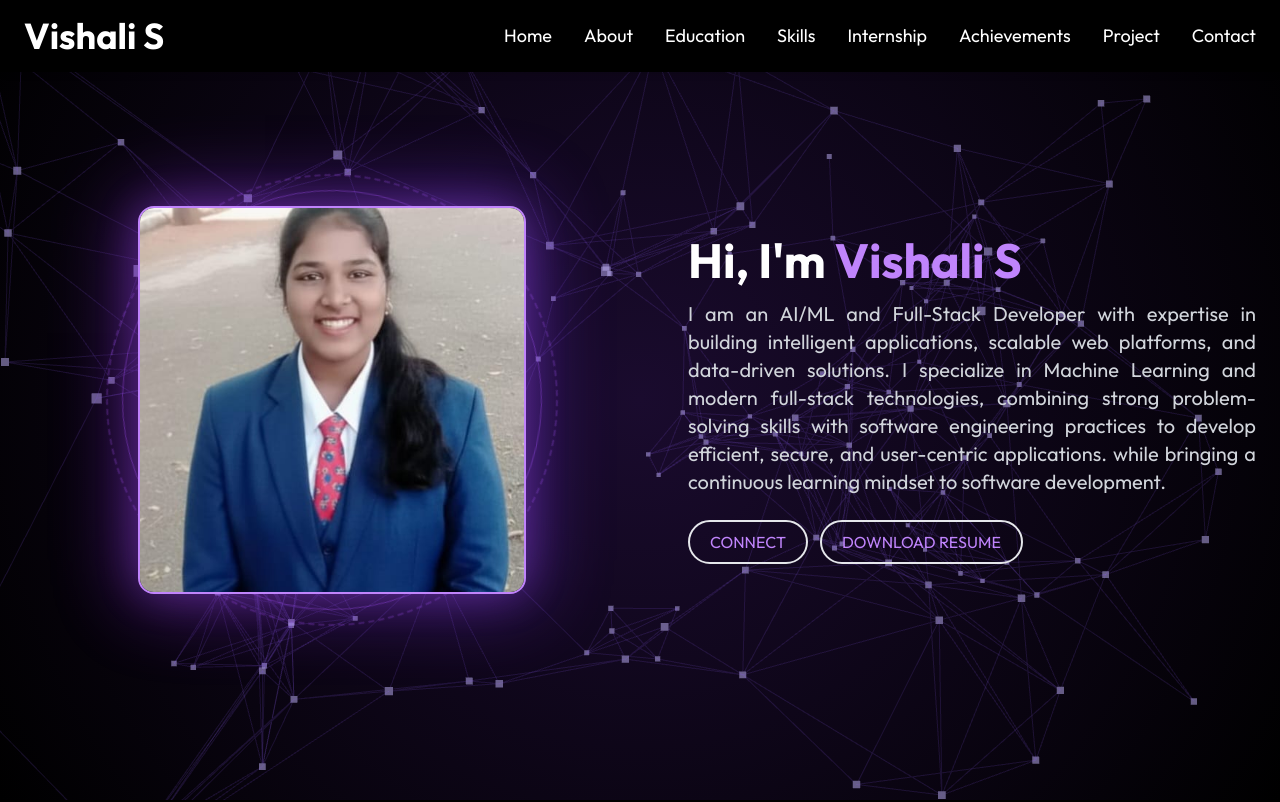
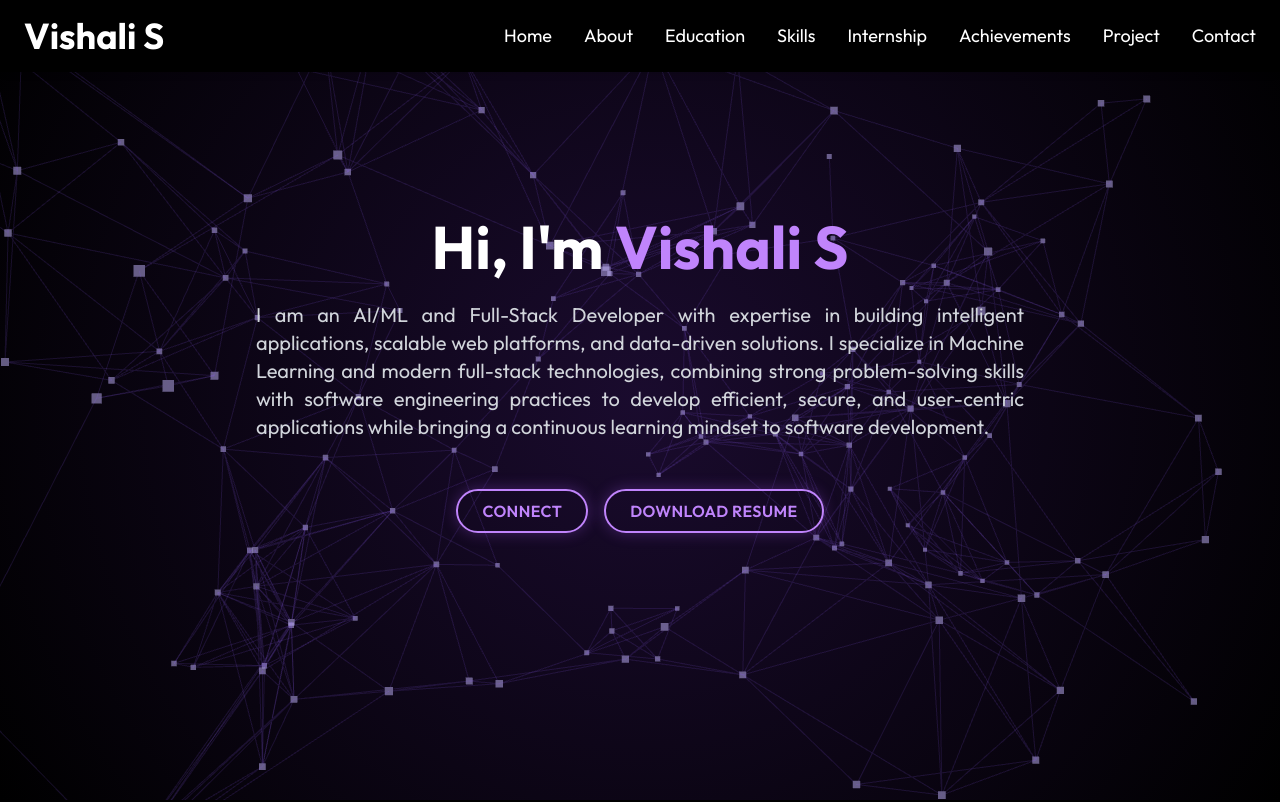
Before and after one commit to v56ishali/vishali_portfolio, a React (Vite) app: page / in a window 1280 px wide. Shown: the top 802 px of the page. Built offline with nearby package versions, Linux system fonts and the light colour scheme.

Commit message:
Remove profile picture from hero and center text

```diff
--- a/src/Components/Hero/Hero.jsx
+++ b/src/Components/Hero/Hero.jsx
@@ -1,47 +1,28 @@
 import React from 'react';
-import vish_pic from '../../assets/vish_pic.jpg';
 
 const Hero = () => {
     return (
-<section id="home" className="min-h-screen flex flex-col md:flex-row justify-center items-center bg-transparent text-white px-6 py-16 md:py-0">
-  {/* Photo on Left with Animated Violet Bg Lines */}
-  <div className="md:w-1/2 flex justify-center mb-8 md:mb-0 relative py-10">
-    <div className="relative group flex justify-center items-center">
-      {/* Animated Violet concentric rings */}
-      <div className="absolute inset-0 -m-6 md:-m-8 border-2 border-dashed border-purple-500/25 rounded-full animate-[spin_60s_linear_infinite]" />
-      <div className="absolute inset-0 -m-3 md:-m-4 border border-purple-500/40 rounded-full animate-[spin_30s_linear_infinite_reverse]" />
-      <div className="absolute -inset-2 bg-gradient-to-r from-purple-600 to-violet-600 rounded-2xl blur-2xl opacity-30 group-hover:opacity-60 transition duration-1000 group-hover:duration-200 animate-pulse" />
-      {/* Profile Image Wrapper */}
-      <div className="relative bg-black rounded-2xl overflow-hidden border-2 border-purple-400 shadow-[0_0_40px_rgba(168,85,247,0.3)]">
-        <img
-          src={vish_pic}
-          alt="Profile"
-          className="object-cover w-56 h-56 sm:w-72 sm:h-72 md:w-96 md:h-96 transition-transform duration-500 group-hover:scale-105"
-        />
-      </div>
-    </div>
-  </div>
-
-  {/* Content on Right */}
-  <div className="md:w-1/2 flex flex-col justify-center text-center md:text-left md:pl-12">
-    <h1 className="text-3xl sm:text-4xl md:text-5xl font-bold mb-4">
+<section id="home" className="min-h-screen flex flex-col justify-center items-center bg-transparent text-white px-6 py-16 md:py-0">
+  {/* Centered Content */}
+  <div className="flex flex-col items-center justify-center text-center max-w-3xl mx-auto mt-[-50px]">
+    <h1 className="text-4xl sm:text-5xl md:text-6xl font-bold mb-6">
       Hi, I'm <span className="text-purple-400">Vishali S</span>
     </h1>
-    <p className="text-gray-300 text-base sm:text-lg md:text-xl mb-6 max-w-xl">
-      I am an AI/ML and Full-Stack Developer with expertise in building intelligent applications, scalable web platforms, and data-driven solutions. I specialize in Machine Learning and modern full-stack technologies, combining strong problem-solving skills with software engineering practices to develop efficient, secure, and user-centric applications. while bringing a continuous learning mindset to software development.
+    <p className="text-gray-300 text-base sm:text-lg md:text-xl mb-8 leading-relaxed">
+      I am an AI/ML and Full-Stack Developer with expertise in building intelligent applications, scalable web platforms, and data-driven solutions. I specialize in Machine Learning and modern full-stack technologies, combining strong problem-solving skills with software engineering practices to develop efficient, secure, and user-centric applications while bringing a continuous learning mindset to software development.
     </p>
 
-    <div className="flex flex-col sm:flex-row gap-3">
+    <div className="flex flex-col sm:flex-row gap-4 justify-center mt-4">
       <a
         href="#contact"
-        className="border-2 py-2 px-5 rounded-full text-purple-400 hover:text-white transition duration-300 cursor-pointer text-center"
+        className="border-2 py-2 px-6 rounded-full text-purple-400 border-purple-400 hover:bg-purple-400 hover:text-white transition duration-300 cursor-pointer text-center font-semibold tracking-wide shadow-[0_0_15px_rgba(168,85,247,0.3)] hover:shadow-[0_0_25px_rgba(168,85,247,0.6)]"
       >
         CONNECT
       </a>
       <a
         href="/Vishali's_Resume.pdf"
         download="Vishali's_Resume.pdf"
-        className="border-2 py-2 px-5 rounded-full text-purple-400 hover:text-white transition duration-300 cursor-pointer text-center"
+        className="border-2 py-2 px-6 rounded-full text-purple-400 border-purple-400 hover:bg-purple-400 hover:text-white transition duration-300 cursor-pointer text-center font-semibold tracking-wide shadow-[0_0_15px_rgba(168,85,247,0.3)] hover:shadow-[0_0_25px_rgba(168,85,247,0.6)]"
       >
         DOWNLOAD RESUME
       </a>
```
